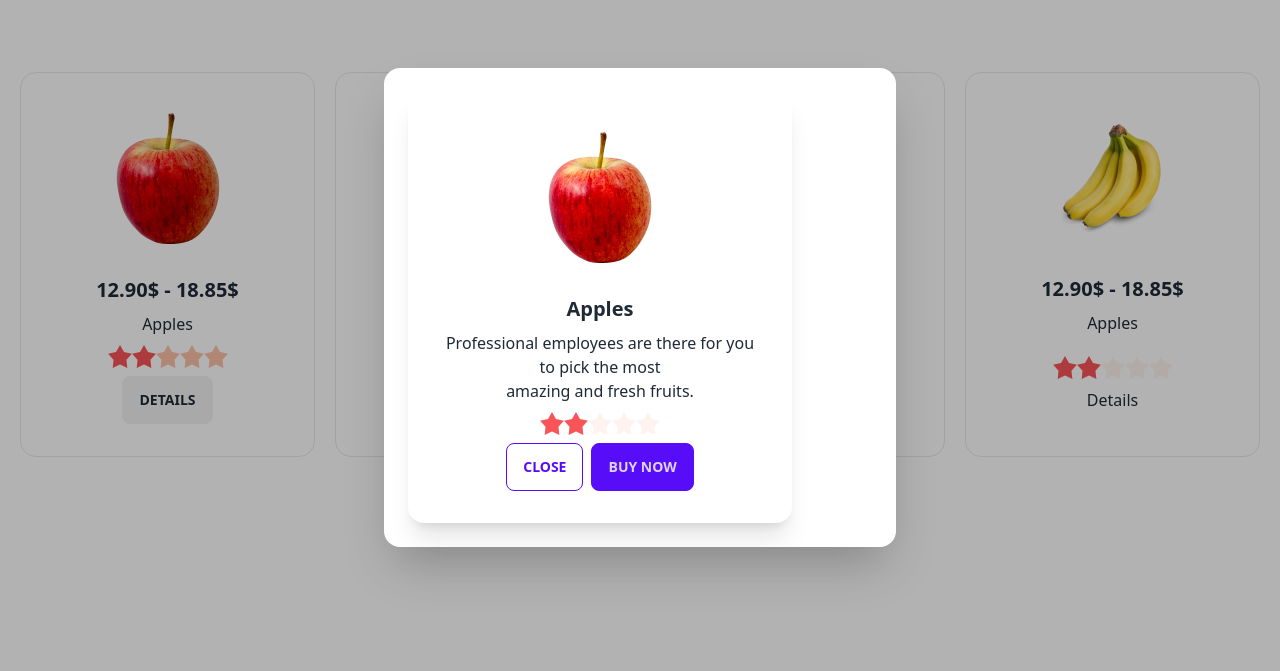
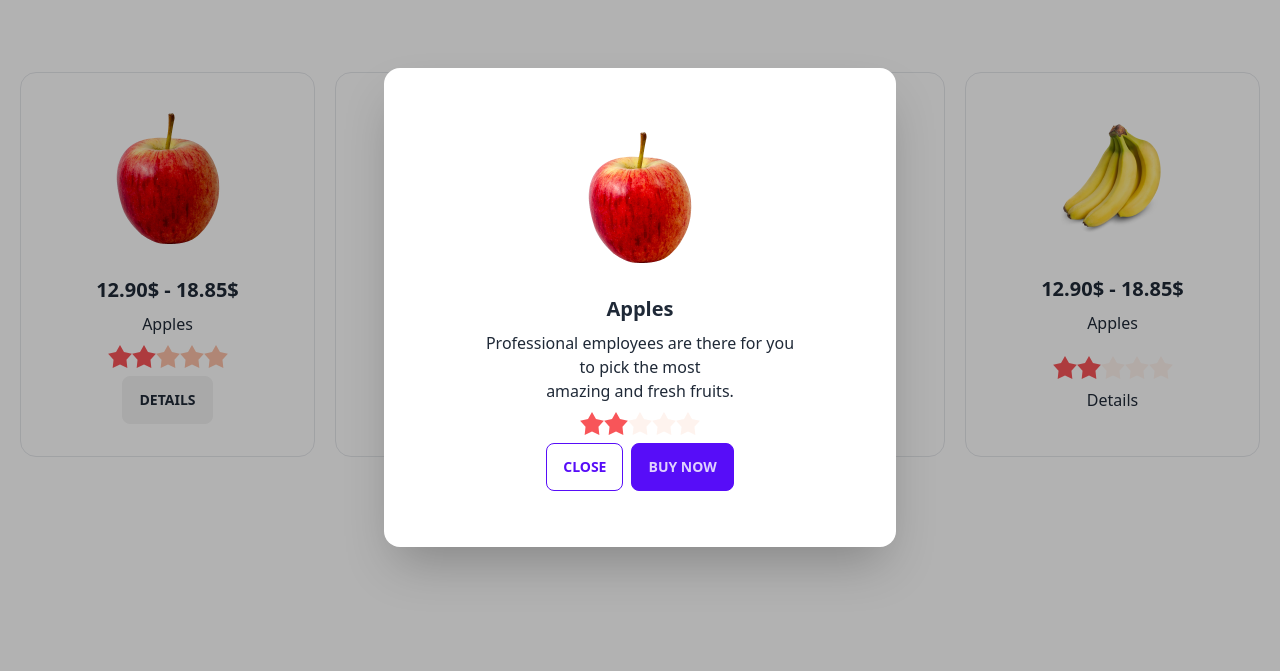
Before and after one commit to oliul12345/Sweet-Fruits-Zone, a plain HTML site: page index.html in a window 1280 px wide. Both pictures are taken after a click on the button "DETAILS". Shown: the part 1236-1907 px from the top of the page. Drawn offline with nearby package versions, Linux system fonts and the light colour scheme.

Commit message:
deal of the day part style

```diff
--- a/index.html
+++ b/index.html
@@ -203,8 +203,9 @@
                 <!-- Open the modal using ID.showModal() method -->
                     <button class="btn" onclick="my_modal_2.showModal()">Details</button>
                     <dialog id="my_modal_2" class="modal">
-                      <form method="dialog" class="modal-box">
-                        <div class="card w-96 bg-base-100 shadow-xl">
+                      <form method="dialog" class="modal-box flex justify-center items-center">
+                          <div>
+                            <div class="card w-96 bg-base-100">
                               <figure class="px-10 pt-10">
                                 <img src="images/fruit6.png" alt="Shoes" class="rounded-xl" />
                               </figure>
@@ -221,6 +222,7 @@
                                 <div class="card-actions">
                                   <button class="btn btn-outline btn-primary">Close</button>
                                   <button class="btn btn-primary">Buy Now</button>
+                                </div>
                               </div>
                             </div>
                           </div>
```
Lines whose indentation alone changed are shown as unchanged.
